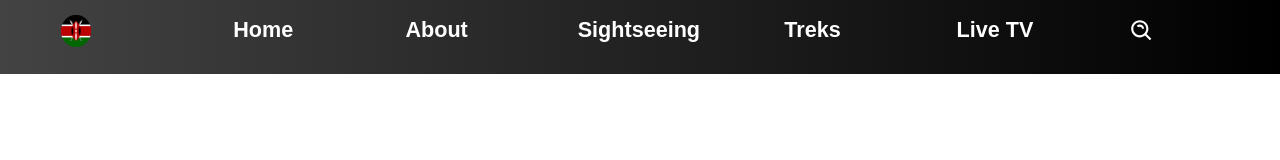
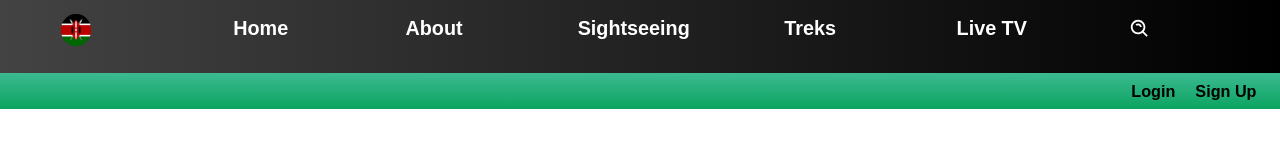
Before and after one commit to BuildForSDGCohort2/TribalKenya-frontend, a Gatsby site: page / in a window 1280 px wide. Built offline with nearby package versions, Linux system fonts and the light colour scheme; Gatsby itself is replaced by a stand-in of ours; a web font is replaced by a local one.

Commit message:
feat:add login and signup buttons

```diff
--- /dev/null
+++ b/src/components/Navbar/AODropdown.js
@@ -0,0 +1,13 @@
+import React from 'react';
+import AODropdownOptions from './AODropdownOptions';
+
+const AODropdown = () => {
+  return (
+    <div>
+        Profile
+        <AODropdownOptions />
+    </div>
+  );
+};
+
+export default AODropdown;
--- /dev/null
+++ b/src/components/Navbar/AODropdownOptions.js
@@ -0,0 +1,14 @@
+import React from 'react';
+
+const AODropdownOptions = () => {
+  return (
+    <div>
+        <ul className="profile-options">
+            <li className="profile-option">View Profile</li>
+            <li className="profile-option">Settings</li>
+        </ul>
+    </div>
+  );
+};
+
+export default AODropdownOptions;
--- /dev/null
+++ b/src/components/Navbar/Account.js
@@ -0,0 +1,20 @@
+import React, { useState } from 'react';
+import AccountOption from './AccountOption';
+
+const Account = () => {
+  const [loggedIn, setloggedIn] = useState(false);
+  return (
+        <div className="p-1">
+            {loggedIn ? <>
+            <AccountOption link="LogOut" />
+            <AccountOption dropdown={true} />
+            </>
+              : <>
+            <AccountOption link="Login" />
+            <AccountOption link="Sign Up" />
+            </>}
+        </div>
+  );
+};
+
+export default Account;
--- /dev/null
+++ b/src/components/Navbar/AccountOption.js
@@ -0,0 +1,16 @@
+import React from 'react';
+import AODropdown from './AODropdown';
+
+const AccountOption = ({ dropdown, link }) => {
+  const handleClick = (event) => {
+    event.preventDefault();
+  };
+  return (
+        <>
+        {link ? <a href="/" className="account-option small-text" onClick={handleClick} >{link}</a> : null}
+        {dropdown ? <AODropdown/> : null}
+        </>
+  );
+};
+
+export default AccountOption;
--- a/src/components/Navbar/NavBar.css
+++ b/src/components/Navbar/NavBar.css
@@ -1,8 +1,12 @@
 .my-navbar {
+  width: 100%;
+  height: auto;
+}
+
+/* Top section */
+.top-nav {
   background: black;
   background-image: var(--black-bg);
-  width: 100%;
-  height: auto;
 }
 
 .nav-list {
@@ -30,3 +34,21 @@
 .nav-link:hover {
   color: var(--green);
 }
+
+/* Bottom section */
+.bottom-nav {
+  background: var(--green);
+  background-image: var(--green-bg);
+}
+
+.account-option {
+  font-family: "Overpass", sans-serif;
+  color: black;
+  padding: 10px;
+  font-weight: 800;
+}
+
+.account-option:hover {
+  text-decoration: none;
+  color: rgba(0, 0, 0, 0.6);
+}
--- a/src/components/Navbar/NavBar.js
+++ b/src/components/Navbar/NavBar.js
@@ -2,12 +2,14 @@ import React, { useState } from 'react';
 import SearchBar from './SearchBar';
 import Navlist from './Navlist';
 import './NavBar.css';
+import Account from './Account';
 
 const NavBar = () => {
   const [isNavOpen, setisNavOpen] = useState(false);
   const [search, setsearch] = useState(false);
   return (
     <nav className="my-navbar">
+      <div className="top-nav">
         <div className="brand"></div>
           <div className="right w-100">
             <div
@@ -25,6 +27,12 @@ const NavBar = () => {
           <Navlist />
           {search ? <SearchBar setsearch={setsearch} /> : null}
         </div>
+      </div>
+      <div className="bottom-nav">
+        <div className="right pr-2">
+          <Account />
+        </div>
+      </div>
     </nav>
   );
 };
--- a/src/components/layout.css
+++ b/src/components/layout.css
@@ -32,7 +32,11 @@ body {
 
 /* Fonts */
 .medium-text {
-  font-size: 1.2em;
+  font-size: 1.1em;
+}
+
+.small-text {
+  font-size: 0.9em;
 }
 
 /* Common Classes */
```
Lines whose indentation alone changed are shown as unchanged.
